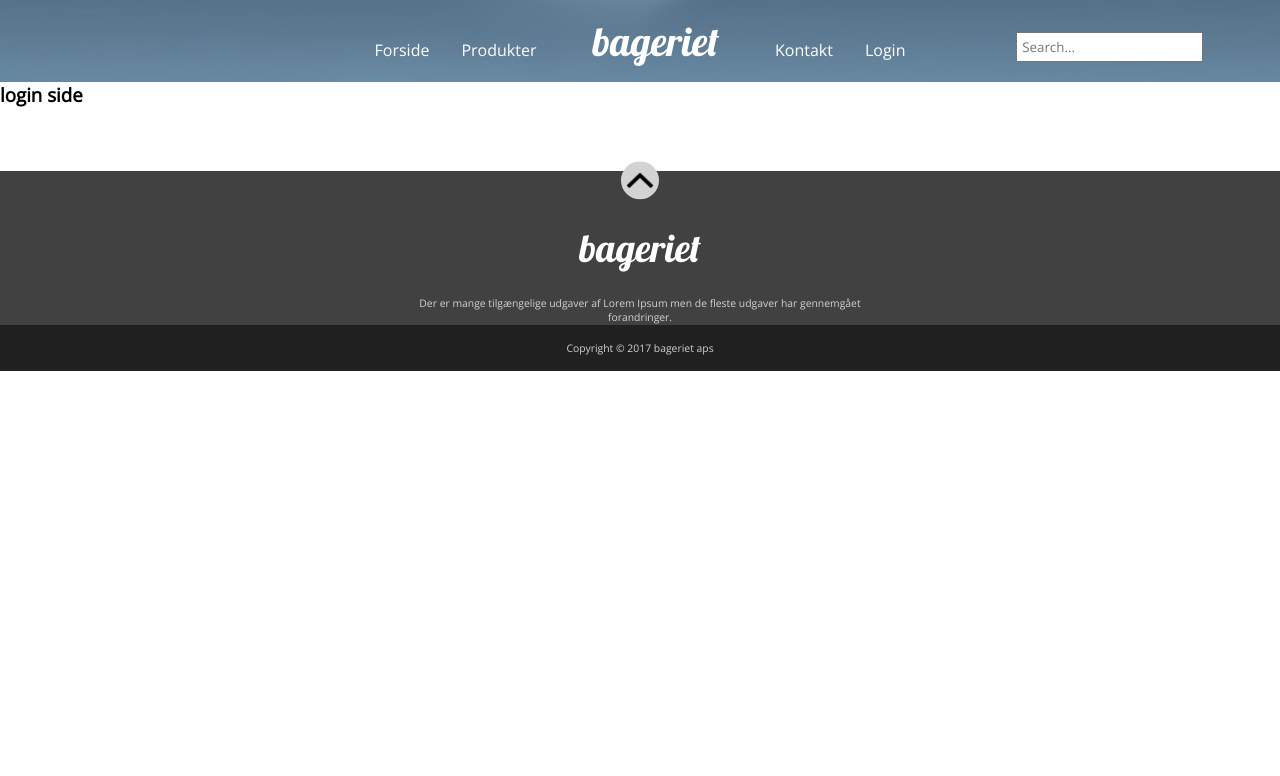
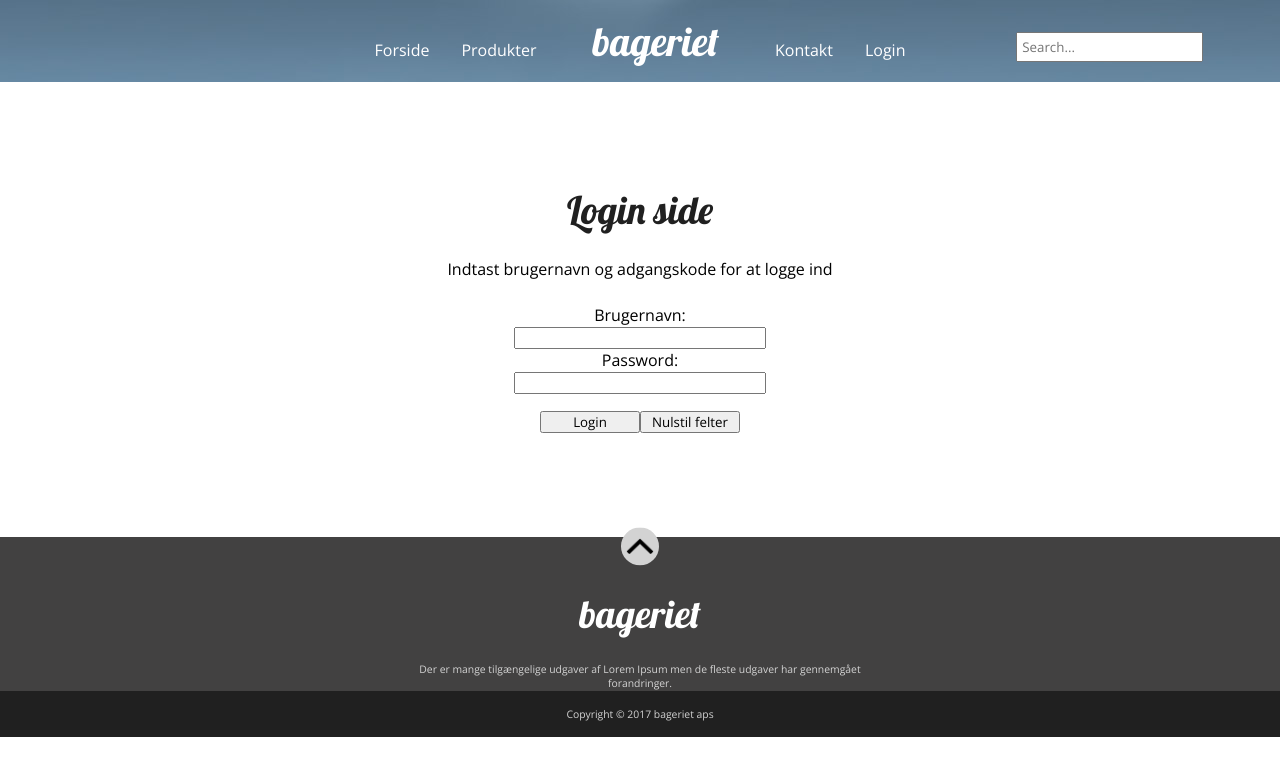
Before and after one commit to Eva-Renata/bageriet, a React (Create React App) app: page /login in a window 1280 px wide. Shown: the top 776 px of the page. Built offline with nearby package versions, Linux system fonts and the light colour scheme.

Commit message:
login færdig

```diff
--- a/src/components/pages/login/Login.jsx
+++ b/src/components/pages/login/Login.jsx
@@ -1,5 +1,66 @@
+import axios from 'axios'
+import style from './Login.module.scss'
+import { useState } from 'react'
+
+
 export const Login = () => {
-    return(
-        <h3>login side</h3>
-    )
+    const txtMessage = 'Indtast brugernavn og adgangskode for at logge ind'
+    const [message, setMessage] = useState(txtMessage);
+    const [loginData, setLoginData] = useState('')
+
+
+    const SubmitLogin = async e => {
+                    const formData = new FormData(e.target.form)
+        try {
+            const result = await axios.post('https://api.mediehuset.net/token', formData)
+            handleSessionData(result);
+
+        }
+        catch(err) {
+            console.error(err)
+            setMessage('Kunne ikke logge ind')
+        }
+
+    }
+
+    const handleSessionData = resp => {
+        if(resp.status === 201) {
+            sessionStorage.setItem('token', JSON.stringify(resp.data))
+            setLoginData(resp.data)
+            setMessage(`Du er logget ind som ${resp.data.username}`)
+        }
+    }
+
+    const logOut = () => {
+        sessionStorage.removeItem('token')
+        setLoginData('')
+        setMessage(txtMessage)
+    }
+
+    return (
+        <section className={style.login}>
+            <h3>Login side</h3>
+            <p>{message}</p>
+            {!loginData ?
+            <form method="post">
+                <div>
+                    <label htmlFor="username">Brugernavn:</label>
+                    <input type="text" name="username" id="username"/>
+                </div>
+                <div>
+                    <label htmlFor="password">Password:</label>
+                    <input type="password" name="password" id="password"/>
+                </div>
+                <div className={style.buttons}>
+                    <button type='button' onClick={SubmitLogin}>Login</button>
+                    <button type='reset'>Nulstil felter</button>
+                </div>
+            </form>
+            :
+            <form>
+                <button type="button" onClick={logOut}>Log out</button>
+            </form>
+            }
+        </section>
+    );
 }
--- /dev/null
+++ b/src/components/pages/login/Login.module.scss
@@ -0,0 +1,24 @@
+@import "../../helpers//Helpers.module.scss";
+
+.login {
+  @include section;
+  padding-top: 10vh;
+
+  h3 {
+    @include title2;
+  }
+  form {
+    margin: auto;
+    width: 300px;
+    padding: 3vh;
+    input {
+      width: 100%;
+    }
+    .buttons {
+      margin: 2vh;
+      button {
+        width: 100px;
+      }
+    }
+  }
+}
```
